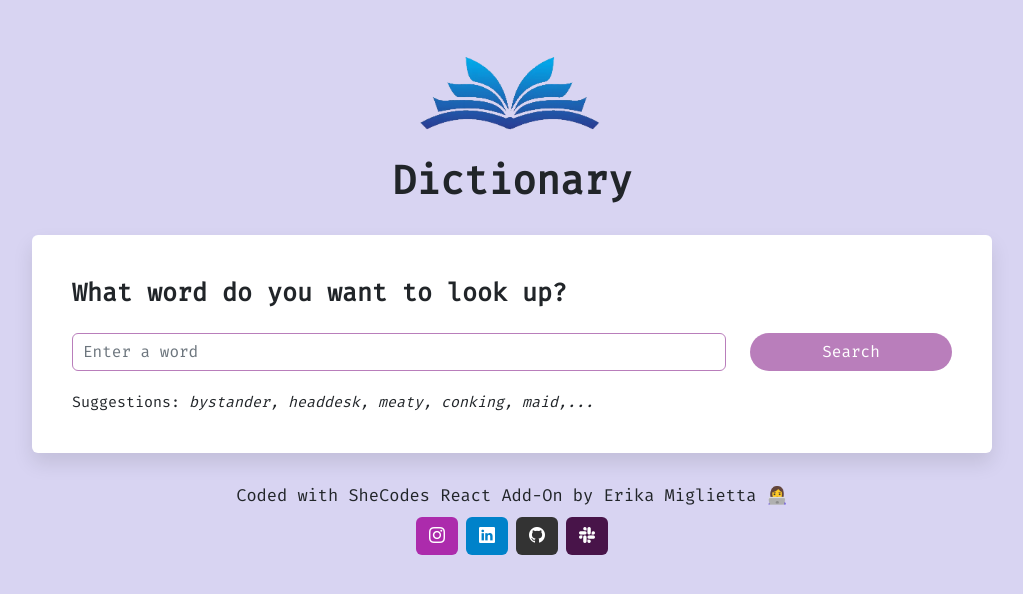
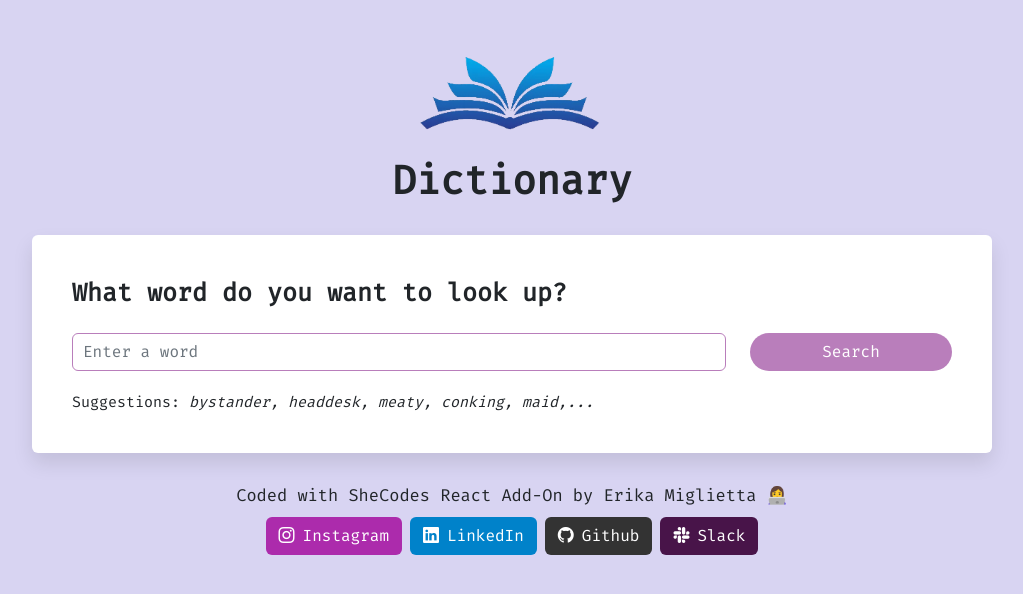
Before and after one commit to erina92/dictionary-react-final, a React (Create React App) app: page / in a window 1280 px wide. Shown: the top 594 px of the page, without its empty margins (128-1151 px from the left). Built offline with nearby package versions, Linux system fonts and the light colour scheme.

Commit message:
update App.js social links

```diff
--- a/src/App.js
+++ b/src/App.js
@@ -32,7 +32,8 @@ function App() {
             role="button"
             title="Instagram"
           >
-            <i className="bi bi-instagram"></i>
+            <i className="bi bi-instagram me-2"></i>
+            Instagram
           </a>
           <a
             className="btn text-white ms-2"
@@ -43,7 +44,8 @@ function App() {
             role="button"
             title="LinkedIN"
           >
-            <i className="bi bi-linkedin"></i>
+            <i className="bi bi-linkedin me-2"></i>
+            LinkedIn
           </a>
           <a
             className="btn text-white ms-2"
@@ -54,7 +56,8 @@ function App() {
             role="button"
             title="Github"
           >
-            <i className="bi bi-github"></i>
+            <i className="bi bi-github me-2"></i>
+            Github
           </a>
           <a
             className="btn text-white ms-2"
@@ -65,7 +68,8 @@ function App() {
             role="button"
             title="Slack"
           >
-            <i className="bi bi-slack"></i>
+            <i className="bi bi-slack me-2"></i>
+            Slack
           </a>
         </div>
       </footer>
```
